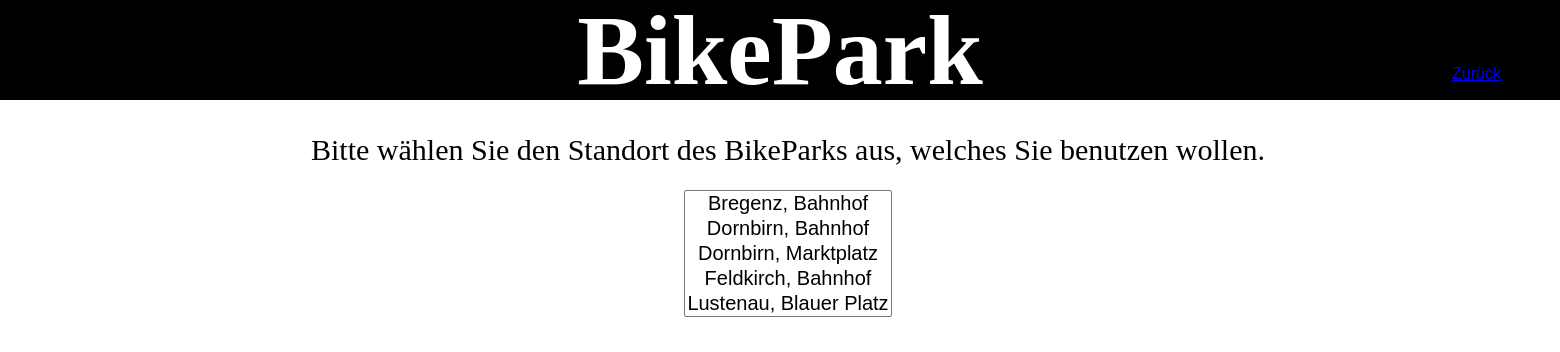
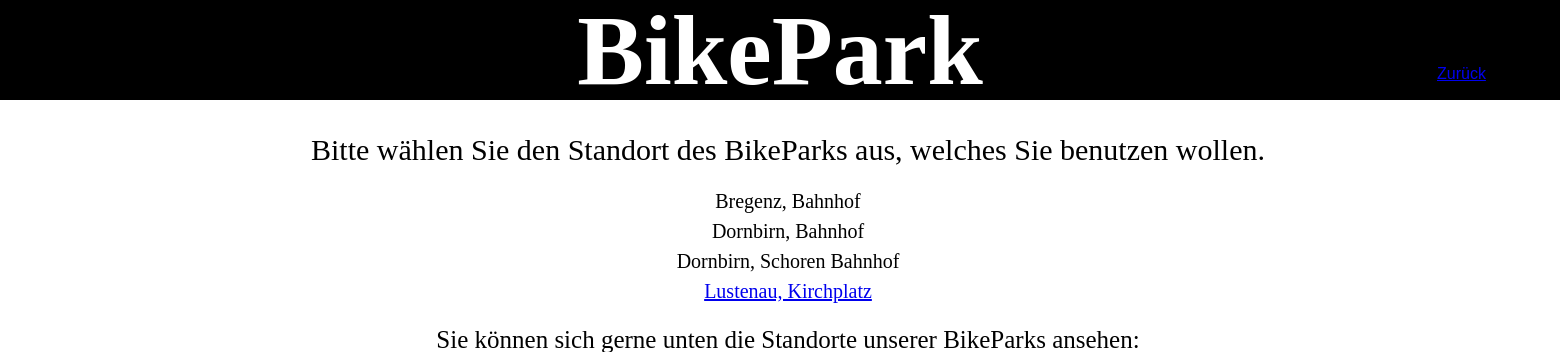
Before and after one commit to Alpi1907/SWP_4bWI, a PHP site: page /Reservieren.html in a window 1560 px wide. Shown: the top 352 px of the page. Run offline with PHP 8.4, Linux system fonts and the light colour scheme.

Commit message:
BikePark Website

```diff
--- a/0_BikePark/Login_System/Reservieren.css
+++ b/0_BikePark/Login_System/Reservieren.css
@@ -10,12 +10,14 @@
     font-size: 100px;
     top: 0%;
     left: 0%;
-    position: fixed;
+    right: 0%;
+    position: absolute;
 }
 
 .row1{
     align-items: center;
     display: flex;
+    position: absolute;
 }
 
 .AuswahlText {
@@ -28,7 +30,7 @@
     color: black;
     font-size: 30px;
     top: 100px;
-    position: fixed;
+    position: absolute;
 }
 
 .AuswahlMöglichkeiten {
@@ -36,9 +38,42 @@
     align-items: center;
     display: flex;
     justify-content: center;
-    position: fixed;
+    position: absolute;
     width: 100%;
     top: 170px;
+    font-size: 20px;
+}
+
+.AuswahlMöglichkeiten2 {
+    flex-direction: row;
+    align-items: center;
+    display: flex;
+    justify-content: center;
+    position: absolute;
+    width: 100%;
+    top: 200px;
+    font-size: 20px;
+}
+
+.AuswahlMöglichkeiten3 {
+    flex-direction: row;
+    align-items: center;
+    display: flex;
+    justify-content: center;
+    position: absolute;
+    width: 100%;
+    top: 230px;
+    font-size: 20px;
+}
+
+.AuswahlMöglichkeiten4 {
+    flex-direction: row;
+    align-items: center;
+    display: flex;
+    justify-content: center;
+    position: absolute;
+    width: 100%;
+    top: 260px;
     font-size: 20px;
 }
 
@@ -52,6 +87,28 @@
     top: 100px;
 }
 
+.Maps{
+    flex-direction: row;
+    align-items: center;
+    display: flex;
+    justify-content: center;
+    position: absolute;
+    top: 355px;
+    left: 440px;
+}
+
+.Anschauen {
+    width: 100%;
+    height: 100px;
+    display: flex;
+    flex-direction: row;
+    align-items: center;
+    justify-content: center;
+    color: black;
+    font-size: 25px;
+    top: 290px;
+    position: absolute;
+}
 
 .row2_1{
     background-color: white;
@@ -91,7 +148,7 @@
     font-size: 16px;
     position: absolute;
     top: 50px;
-    left: 1420px;
+    left: 1405px;
   }
 
   .buttons{
--- a/0_BikePark/Login_System/Reservieren.html
+++ b/0_BikePark/Login_System/Reservieren.html
@@ -24,16 +24,30 @@
         <div>
             <form action="select.htm" class="AuswahlMöglichkeiten">
                 <p>
-                <select name="top5" size="5">
-                <option class="AuswahlMöglichkeitenText">Bregenz, Bahnhof</option>
-                <option class="AuswahlMöglichkeitenText">Dornbirn, Bahnhof</option>
-                <option class="AuswahlMöglichkeitenText">Dornbirn, Marktplatz</option>
-                <option class="AuswahlMöglichkeitenText">Feldkirch, Bahnhof</option>
-                <option class="AuswahlMöglichkeitenText">Lustenau, Blauer Platz</option>
-                </select>
+                Bregenz, Bahnhof
                 </p>
-                </form>
+            </form>
+            <form action="select.htm" class="AuswahlMöglichkeiten2">
+                <p>
+                Dornbirn, Bahnhof
+                </p>
+            </form>
+            <form action="select.htm" class="AuswahlMöglichkeiten3">
+                <p>
+                Dornbirn, Schoren Bahnhof
+                </p>
+            </form>
+            <form action="select.htm" class="AuswahlMöglichkeiten4">
+                <p>
+                <a href="http://127.0.0.1:5500/0_BikePark/Login_System/Lustenau.html">Lustenau, Kirchplatz</a>
+                </p>
+            </form>
         </div>
+        <div class="Anschauen">Sie können sich gerne unten die Standorte unserer BikeParks ansehen:</div>
+       <div class="Maps">
+        <iframe src="https://www.google.com/maps/d/embed?mid=1T_JtI-TWXQUlO8Ck7rjkzkzcLlSotEI&ehbc=2E312F"
+        width="640" height="480"></iframe>
+       </div>
     </div>
     <div class="row3"></div>
 
--- a/0_BikePark/Login_System/geheim.php
+++ b/0_BikePark/Login_System/geheim.php
@@ -13,8 +13,6 @@ if(!isset($_SESSION["username"])){
     <title>BikePark</title>
   </head>
   <body>
-    <h1>Top Secret</h1>
-
 
     <div class="row">
         <div class="row1"><b>BikePark</b></div>
```
Also changed, not shown: 0_BikePark/Login_System/Lustenau.css (added, +78 -0 lines), 1 other file.
